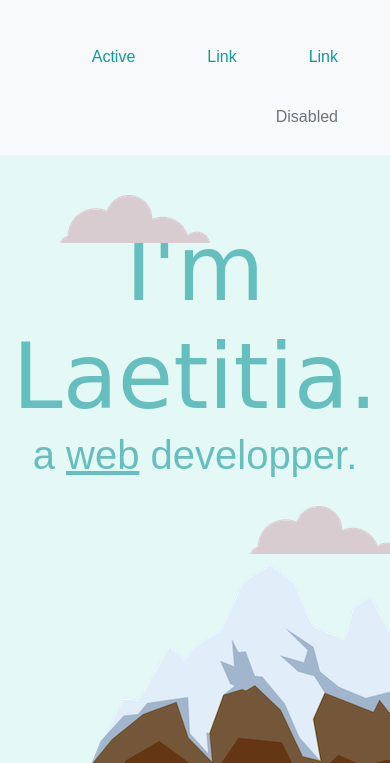
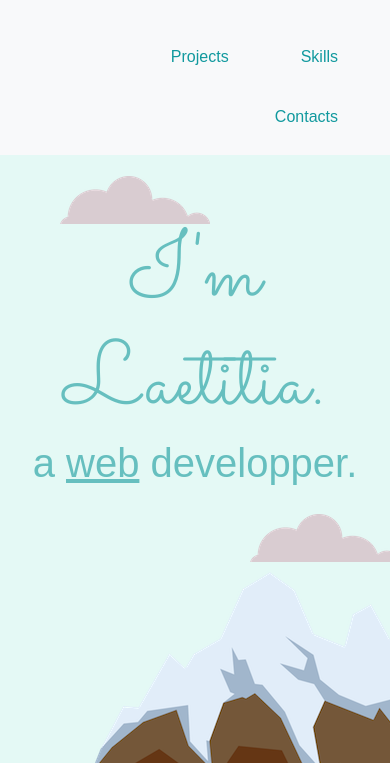
Before and after one commit to supertata/portfolio2020, a plain HTML site: page index.html in a window 390 px wide. Shown: the part 81-844 px from the top of the page. Drawn offline with nearby package versions, Linux system fonts and the light colour scheme.

Commit message:
added nav bar links, responsiveness to project section

```diff
--- a/css/styles.css
+++ b/css/styles.css
@@ -12,8 +12,9 @@ header {
 
 .projects-wrapper {
   display: grid;
-  grid-template-columns: repeat(2, 0.5fr);
+  grid-template-columns: repeat(2, 1fr);
   padding: 0 10% 0% 10%;
+  margin: 40px auto 60px;
 }
 
 article {
@@ -123,6 +124,7 @@ p {
 
 .top-container {
   background-color: #e4f9f5;
+  padding-top: 2%;
   position: relative;
 }
 
@@ -149,7 +151,7 @@ p {
 .top-cloud {
   position: absolute;
   right: 180px;
-  top: 40px;
+  top: 3%;
 }
 
 .bottom-cloud {
@@ -185,3 +187,9 @@ p {
   width: 40%;
   margin: 40px auto 60px;
 }
+
+@media (max-width: 720px) {
+  .projects-wrapper {
+    grid-template-columns: repeat(1, 1fr);
+  }
+}
--- a/index.html
+++ b/index.html
@@ -4,7 +4,7 @@
   <head>
     <meta charset="utf-8" />
     <meta http-equiv="X-UA-Compatible" content="IE=edge" />
-    <!-- CSS only -->
+    <!-- Bootstrap -->
     <link
       rel="stylesheet"
       href="https://stackpath.bootstrapcdn.com/bootstrap/4.5.2/css/bootstrap.min.css"
@@ -17,6 +17,7 @@
     <meta name="viewport" content="width=device-width, initial-scale=1" />
     <link rel="stylesheet" href="css/styles.css" />
     <link rel="icon" href="favicon.ico" />
+    <link href="https://fonts.googleapis.com/css2?family=Sacramento&display=swap" rel="stylesheet">
   </head>
   <body>
     <!-- <nav>
@@ -39,22 +40,13 @@
       </a>
       <ul class="nav justify-content-end">
         <li class="nav-item">
-          <a class="nav-link active" href="#">Active</a>
+          <a class="nav-link active" href="#projects">Projects</a>
         </li>
         <li class="nav-item">
-          <a class="nav-link" href="#">Link</a>
+          <a class="nav-link" href="#skills">Skills</a>
         </li>
         <li class="nav-item">
-          <a class="nav-link" href="#">Link</a>
-        </li>
-        <li class="nav-item">
-          <a
-            class="nav-link disabled"
-            href="#"
-            tabindex="-1"
-            aria-disabled="true"
-            >Disabled</a
-          >
+          <a class="nav-link" href="#contact">Contacts</a>
         </li>
       </ul>
     </nav>
@@ -77,7 +69,9 @@
       <hr />
 
       <!-- Project section -->
-      <div class="projects-wrapper">
+      <div id="projects">
+      <h2>My Skills and qualifications.</h2>
+      <div class="projects-wrapper" >
         <!--   1st article -->
         <article>
           <header>
@@ -169,7 +163,7 @@
 
       <hr />
       <!-- Skills -->
-      <div class="skills">
+      <div class="skills" id="skills">
         <h2>My Skills and qualifications.</h2>
         <div class="skill-row">
           <img class="skills-img" src="images/skills.png" alt="img-skills" />
@@ -191,7 +185,7 @@
         </div>
       </div>
       <hr />
-      <div class="contact-me">
+      <div class="contact-me" id="contact">
         <h2>Get In Touch</h2>
         <!-- <h3>
           If you are interested in my profile for a junior developer role please
```
